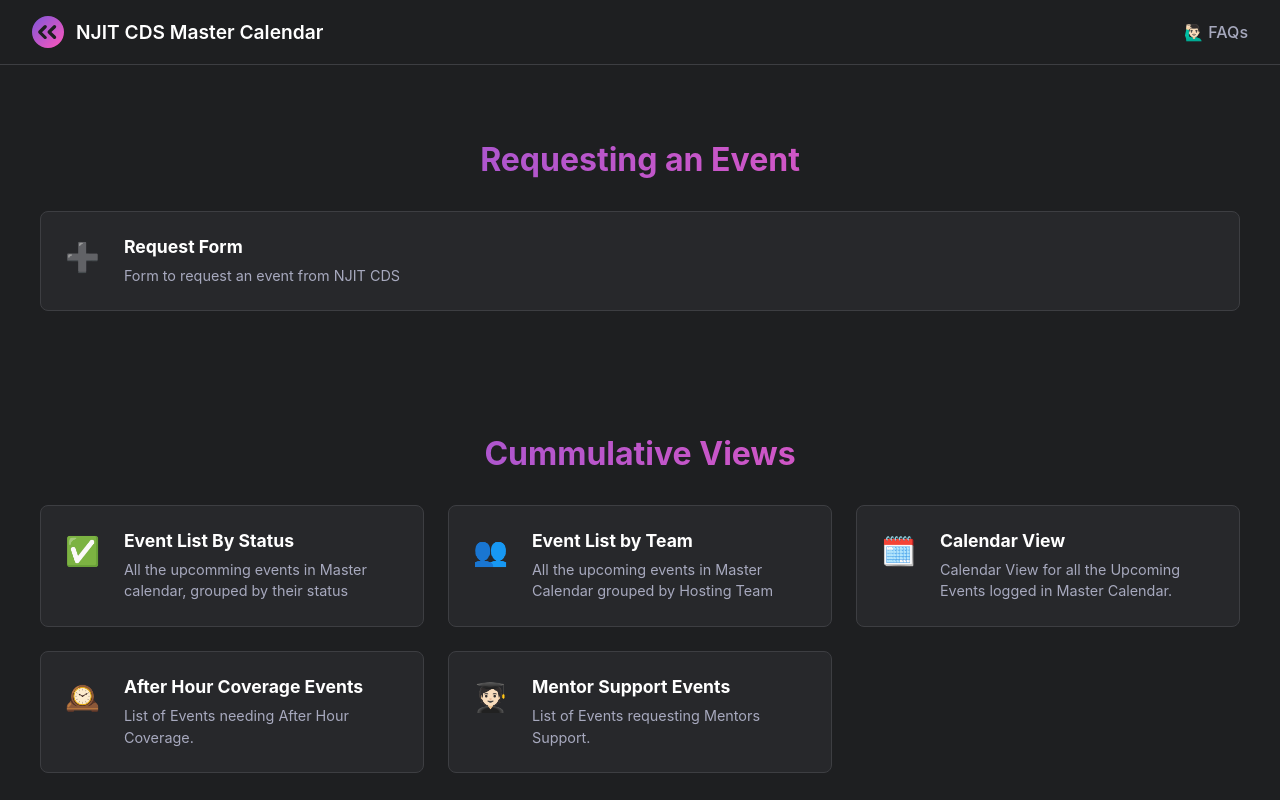
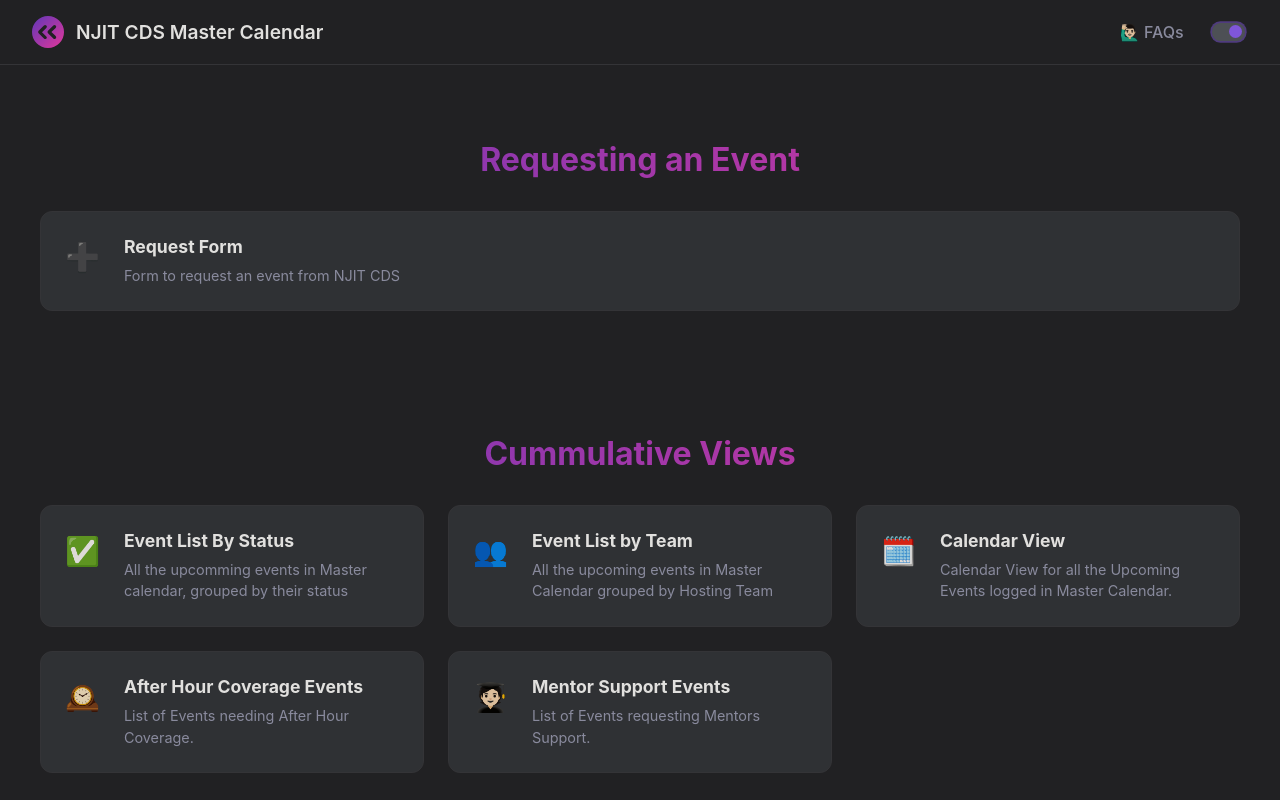
Before and after one commit to njitcds/clickup-links, a React (Create React App) app: page / in a window 1280 px wide. Shown: the top 800 px of the page. Built offline with nearby package versions, Linux system fonts and the light colour scheme.

Commit message:
added theme

```diff
--- a/public/index.html
+++ b/public/index.html
@@ -4,7 +4,7 @@
     <meta charset="utf-8" />
     <link rel="icon" href="%PUBLIC_URL%/favicon.png" />
     <meta name="viewport" content="width=device-width, initial-scale=1" />
-    <meta name="theme-color" content="#000000" />
+    <meta name="theme-color" content="#1e1f21" />
     <meta
       name="description"
       content="Web site created using create-react-app"
--- a/src/App.css
+++ b/src/App.css
@@ -1,11 +1,32 @@
 /* Define color variables for a ClickUp-like theme */
-:root {
-  --background-primary: #1e1f21;
-  --background-secondary: #27282b;
+
+/* Dark theme (default) */
+:root,
+body[data-theme='dark'] {
+  --background-primary: #3f4044;
+  --background-secondary: #4d5055;
   --text-primary: #ffffff;
   --text-secondary: #a7a9be;
   --accent-gradient: linear-gradient(90deg, #7f56d9, #ff56bb);
-  --border-color: #3d3e42;
+  --border-color: #525358;
+  --bg: #1e1f21;
+  --primary: #7f56d9;
+  --primaryT: #7f56d980;
+  --transDur: 0.3s;
+}
+
+/* Light theme */
+body[data-theme='light'] {
+  --background-primary: #f7f7fa;
+  --background-secondary: #ffffff;
+  --text-primary: #1e1f21;
+  --text-secondary: #4a4a68;
+  --accent-gradient: linear-gradient(90deg, #7f56d9, #ff56bb);
+  --border-color: #e0e0e0;
+  --bg: #f7f7fa;
+  --primary: #7f56d9;
+  --primaryT: #7f56d980;
+  --transDur: 0.3s;
 }
 
 body {
@@ -15,8 +36,8 @@
     sans-serif;
   -webkit-font-smoothing: antialiased;
   -moz-osx-font-smoothing: grayscale;
-  background-color: var(--background-primary);
-  color: var(--text-primary);
+  background-color: var(--background-primary) !important;
+  color: var(--text-primary) !important;
 }
 
 .app-container {
--- a/src/components/Card/Card.module.css
+++ b/src/components/Card/Card.module.css
@@ -1,19 +1,18 @@
 .card {
-    background-color: var(--background-secondary);
-    border: 1px solid var(--border-color);
-    border-radius: 8px;
+  background-color: var(--background-secondary) !important;
+  border: 1px solid var(--border-color) !important;
+  border-radius: 12px;
   padding: 1.5rem;
   display: flex;
   gap: 1.5rem;
   align-items: flex-start;
   text-decoration: none;
-    color: inherit;
   transition: transform 0.2s ease, border-color 0.2s ease;
 }
 
   .card:hover {
-    transform: translateY(-5px);
-    border-color: #7f56d9;
+    transform: translateY(-5px) scale(1.02);
+    border-color: var(--primary) !important;
   }
 
   .cardIcon {
--- a/src/components/Header/Header.js
+++ b/src/components/Header/Header.js
@@ -1,5 +1,7 @@
+
 import React from 'react';
 import styles from './Header.module.css';
+import ThemeToggle from './ThemeToggle';
 
 const Header = () => {
   return (
@@ -10,6 +12,7 @@
       </div>
       <nav className={styles.navLinks}>
         <a href="#/faqs">🙋🏻‍♂️ FAQs</a>
+        <ThemeToggle />
         {/* <button className={styles.ctaButton}>Get Started</button> */}
       </nav>
     </header>
--- a/src/components/Header/Header.module.css
+++ b/src/components/Header/Header.module.css
@@ -33,7 +33,7 @@
 
   .ctaButton {
     background: var(--accent-gradient);
-    color: white;
+    color: var(--text-primary);
     border: none;
     padding: 0.6rem 1.2rem;
     border-radius: 6px;
@@ -59,6 +59,7 @@
       font-size: 0.95rem;
       padding: 0.2rem 0.4rem;
       border-radius: 6px;
-      background: rgba(0,0,0,0.04);
+      background: var(--background-secondary);
+      color: var(--text-secondary);
     }
   }
--- /dev/null
+++ b/src/components/Header/ThemeToggle.js
@@ -0,0 +1,53 @@
+import React, { useEffect, useState } from 'react';
+import styles from './ThemeToggle.module.css';
+
+const ThemeToggle = () => {
+  const [dark, setDark] = useState(() => {
+    // Default to dark theme
+    if (typeof window !== 'undefined') {
+      return localStorage.getItem('theme') === 'light' ? false : true;
+    }
+    return true;
+  });
+
+  useEffect(() => {
+    if (dark) {
+      document.body.setAttribute('data-theme', 'dark');
+      localStorage.setItem('theme', 'dark');
+    } else {
+      document.body.setAttribute('data-theme', 'light');
+      localStorage.setItem('theme', 'light');
+    }
+  }, [dark]);
+
+  return (
+    <label htmlFor="theme" className={styles.theme}>
+      <span className={styles.theme__toggleWrap}>
+        <input
+          id="theme"
+          className={styles.theme__toggle}
+          type="checkbox"
+          role="switch"
+          name="theme"
+          value="dark"
+          checked={dark}
+          onChange={() => setDark((v) => !v)}
+        />
+        <span className={styles.theme__fill}></span>
+        <span className={styles.theme__icon}>
+          <span className={styles.theme__iconPart}></span>
+          <span className={styles.theme__iconPart}></span>
+          <span className={styles.theme__iconPart}></span>
+          <span className={styles.theme__iconPart}></span>
+          <span className={styles.theme__iconPart}></span>
+          <span className={styles.theme__iconPart}></span>
+          <span className={styles.theme__iconPart}></span>
+          <span className={styles.theme__iconPart}></span>
+          <span className={styles.theme__iconPart}></span>
+        </span>
+      </span>
+    </label>
+  );
+};
+
+export default ThemeToggle;
--- /dev/null
+++ b/src/components/Header/ThemeToggle.module.css
@@ -0,0 +1,216 @@
+
+.theme {
+  display: flex;
+  align-items: center;
+  -webkit-tap-highlight-color: transparent;
+  font-size: 0.8rem; /* scale down everything */
+}
+
+.theme__fill,
+.theme__icon {
+  transition: 0.3s;
+}
+
+.theme__fill {
+  background-color: var(--bg);
+  display: block;
+  mix-blend-mode: difference;
+  position: fixed;
+  inset: 0;
+  height: 100%;
+  opacity: 0;
+  pointer-events: none;
+  transition: opacity 0.5s cubic-bezier(0.4,0,0.2,1);
+}
+
+.theme__icon,
+.theme__toggle {
+  z-index: 1;
+}
+
+.theme__icon,
+.theme__icon-part {
+  position: absolute;
+}
+
+.theme__icon {
+  display: block;
+  top: 0.25em;
+  left: 0.25em;
+  width: 1em;
+  height: 1em;
+}
+
+.theme__icon-part {
+  border-radius: 50%;
+  box-shadow: 0.4em -0.4em 0 0.5em var(--text-primary) inset;
+  top: calc(50% - 0.5em);
+  left: calc(50% - 0.5em);
+  width: 1em;
+  height: 1em;
+  transition: box-shadow var(--transDur) ease-in-out,
+    opacity var(--transDur) ease-in-out,
+    transform var(--transDur) ease-in-out;
+  transform: scale(0.5);
+}
+
+.theme__icon-part ~ .theme__icon-part {
+  background-color: var(--text-primary);
+  border-radius: 0.05em;
+  top: 50%;
+  left: calc(50% - 0.05em);
+  transform: rotate(0deg) translateY(0.5em);
+  transform-origin: 50% 0;
+  width: 0.1em;
+  height: 0.2em;
+}
+
+.theme__icon-part:nth-child(3) {
+  transform: rotate(45deg) translateY(0.45em);
+}
+
+.theme__icon-part:nth-child(4) {
+  transform: rotate(90deg) translateY(0.45em);
+}
+
+.theme__icon-part:nth-child(5) {
+  transform: rotate(135deg) translateY(0.45em);
+}
+
+.theme__icon-part:nth-child(6) {
+  transform: rotate(180deg) translateY(0.45em);
+}
+
+.theme__icon-part:nth-child(7) {
+  transform: rotate(225deg) translateY(0.45em);
+}
+
+.theme__icon-part:nth-child(8) {
+  transform: rotate(270deg) translateY(0.5em);
+}
+
+.theme__icon-part:nth-child(9) {
+  transform: rotate(315deg) translateY(0.5em);
+}
+
+.theme__label,
+.theme__toggle,
+.theme__toggle-wrap {
+  position: relative;
+}
+
+.theme__toggle,
+.theme__toggle:before {
+  display: block;
+}
+
+.theme__toggle {
+  background-color: var(--background-secondary) !important;
+  border-radius: 25% / 50%;
+  box-shadow: 0 0 0 0.125em var(--primaryT);
+  padding: 0.1em;
+  width: 2.5em;
+  height: 1.3em;
+  -webkit-appearance: none;
+  appearance: none;
+  transition: background-color var(--transDur) ease-in-out,
+    box-shadow 0.15s ease-in-out,
+    transform var(--transDur) ease-in-out;
+}
+
+body[data-theme='light'] .theme__toggle {
+  background-color: #ffe066;
+}
+
+.theme__toggle:before {
+  background-color: var(--primary);
+  border-radius: 50%;
+  content: "";
+  width: 1em;
+  height: 1em;
+  transition: 0.3s;
+}
+
+body[data-theme='light'] .theme__toggle:before {
+  background-color: #ffd600;
+}
+
+.theme__toggle:focus {
+  box-shadow: 0 0 0 0.125em var(--primary);
+  outline: transparent;
+}
+
+/* Checked */
+.theme__toggle:checked {
+  background-color: var(--primaryT);
+}
+
+.theme__toggle:checked:before,
+.theme__toggle:checked ~ .theme__icon {
+  transform: translateX(1.2em);
+}
+
+.theme__toggle:checked:before {
+  background-color: var(--primary);
+}
+
+.theme__toggle:checked ~ .theme__fill {
+  opacity: 1;
+}
+
+.theme__toggle:checked ~ .theme__icon .theme__icon-part:nth-child(1) {
+  box-shadow: 0.2em -0.2em 0 0.2em hsl(0,0%,100%) inset;
+  transform: scale(1);
+  top: 0.2em;
+  left: -0.2em;
+}
+
+.theme__toggle:checked ~ .theme__icon .theme__icon-part ~ .theme__icon-part {
+  opacity: 0;
+}
+
+.theme__toggle:checked ~ .theme__icon .theme__icon-part:nth-child(2) {
+  transform: rotate(45deg) translateY(0.8em);
+}
+
+.theme__toggle:checked ~ .theme__icon .theme__icon-part:nth-child(3) {
+  transform: rotate(90deg) translateY(0.8em);
+}
+
+.theme__toggle:checked ~ .theme__icon .theme__icon-part:nth-child(4) {
+  transform: rotate(135deg) translateY(0.8em);
+}
+
+.theme__toggle:checked ~ .theme__icon .theme__icon-part:nth-child(5) {
+  transform: rotate(180deg) translateY(0.8em);
+}
+
+.theme__toggle:checked ~ .theme__icon .theme__icon-part:nth-child(6) {
+  transform: rotate(225deg) translateY(0.8em);
+}
+
+.theme__toggle:checked ~ .theme__icon .theme__icon-part:nth-child(7) {
+  transform: rotate(270deg) translateY(0.8em);
+}
+
+.theme__toggle:checked ~ .theme__icon .theme__icon-part:nth-child(8) {
+  transform: rotate(315deg) translateY(0.8em);
+}
+
+.theme__toggle:checked ~ .theme__icon .theme__icon-part:nth-child(9) {
+  transform: rotate(360deg) translateY(0.8em);
+}
+
+.theme__toggle-wrap {
+  margin: 0 0.25em;
+}
+
+@supports selector(:focus-visible) {
+  .theme__toggle:focus {
+    box-shadow: 0 0 0 0.125em var(--primaryT);
+  }
+
+  .theme__toggle:focus-visible {
+    box-shadow: 0 0 0 0.125em var(--primary);
+  }
+}
```
Also changed, not shown: public/manifest.json. Lines whose indentation alone changed are shown as unchanged.
